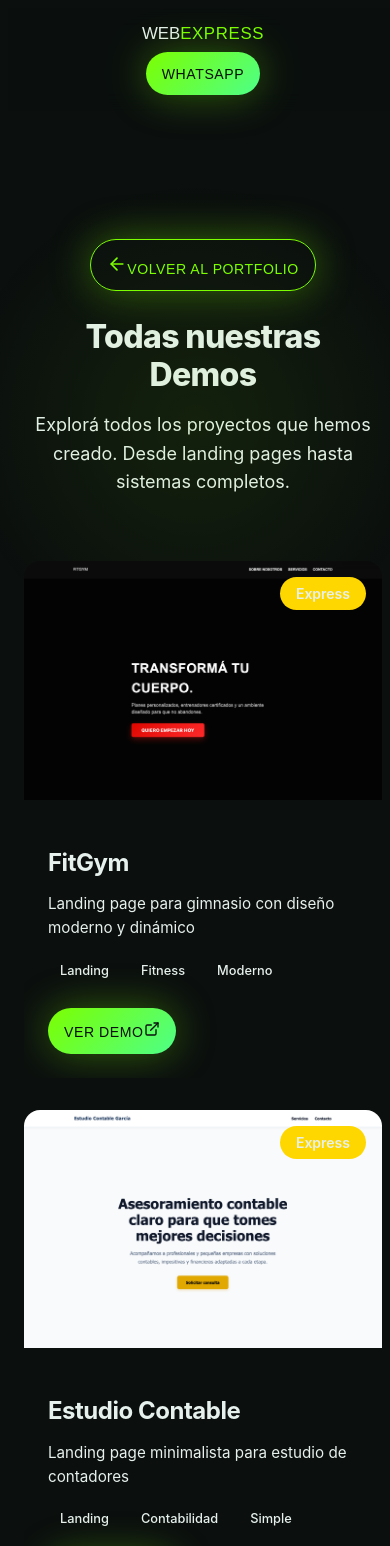
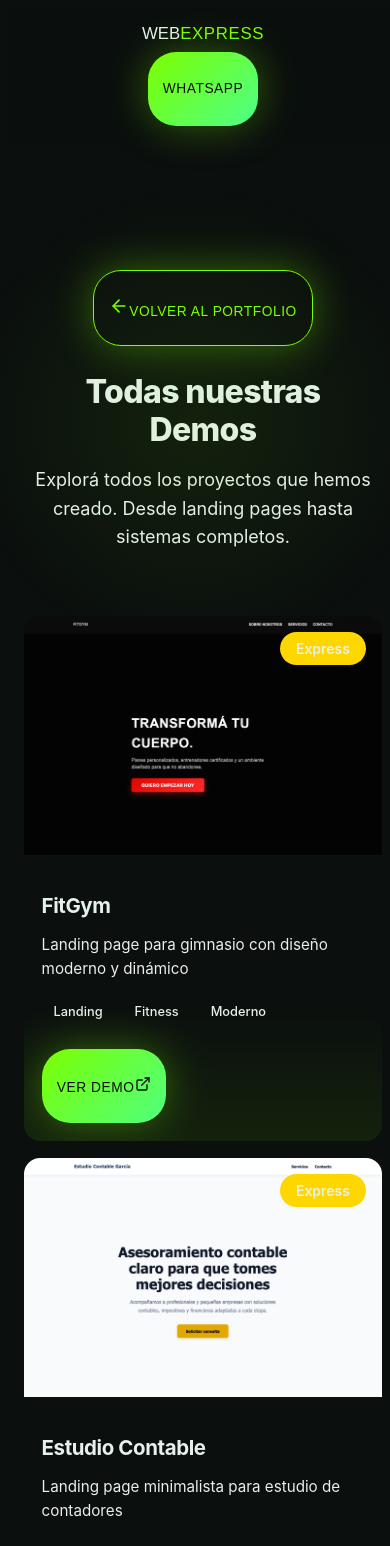
Before and after one commit to leandroArias1/web-express, a React (Vite) app in the folder web-express/: page /demos in a window 390 px wide. Shown: the top 1546 px of the page. Built offline with nearby package versions, Linux system fonts and the light colour scheme.

Commit message:
Unify project card hover and fix responsive button clipping

```diff
--- a/web-express/src/components/sections/Portfolio.jsx
+++ b/web-express/src/components/sections/Portfolio.jsx
@@ -75,9 +75,9 @@ const Portfolio = () => {
               key={demo.title}
               href={demo.url}
               variants={cardVariants}
-              whileHover={{ y: -10, scale: 1.015 }}
-              transition={{ duration: 0.35 }}
-              className="portfolio-card"
+              whileHover={{ y: -6 }}
+              transition={{ type: 'spring', stiffness: 220, damping: 18 }}
+              className="portfolio-card project-card"
             >
               <div className="portfolio-card__image">
                 <img
--- a/web-express/src/pages/DemosExpress.jsx
+++ b/web-express/src/pages/DemosExpress.jsx
@@ -95,8 +95,8 @@ const DemosExpress = () => {
               initial={{ opacity: 0, y: 30 }}
               animate={{ opacity: 1, y: 0 }}
               transition={{ delay: index * 0.1 }}
-              whileHover={{ y: -8 }}
-              className="demo-card"
+              whileHover={{ y: -6 }}
+              className="demo-card project-card"
             >
               {/* Imagen */}
               <div className="demo-card__image">
--- a/web-express/src/pages/DemosNegocio.jsx
+++ b/web-express/src/pages/DemosNegocio.jsx
@@ -63,8 +63,8 @@ const DemosNegocio = () => {
               initial={{ opacity: 0, y: 30 }}
               animate={{ opacity: 1, y: 0 }}
               transition={{ delay: index * 0.1 }}
-              whileHover={{ y: -8 }}
-              className="demo-card"
+              whileHover={{ y: -6 }}
+              className="demo-card project-card"
             >
               {/* Imagen */}
               <div className="demo-card__image">
--- a/web-express/src/pages/DemosPro.jsx
+++ b/web-express/src/pages/DemosPro.jsx
@@ -63,8 +63,8 @@ const DemosPro = () => {
               initial={{ opacity: 0, y: 30 }}
               animate={{ opacity: 1, y: 0 }}
               transition={{ delay: index * 0.1 }}
-              whileHover={{ y: -8 }}
-              className="demo-card"
+              whileHover={{ y: -6 }}
+              className="demo-card project-card"
             >
               {/* Imagen */}
               <div className="demo-card__image">
--- a/web-express/src/pages/TodasLasDemos.jsx
+++ b/web-express/src/pages/TodasLasDemos.jsx
@@ -141,8 +141,8 @@ const TodasLasDemos = () => {
               initial={{ opacity: 0, y: 30 }}
               animate={{ opacity: 1, y: 0 }}
               transition={{ delay: index * 0.05 }}
-              whileHover={{ y: -8 }}
-              className="demo-card"
+              whileHover={{ y: -6 }}
+              className="demo-card project-card"
             >
               {/* Imagen */}
               <div className="demo-card__image">
--- a/web-express/src/styles/demos.css
+++ b/web-express/src/styles/demos.css
@@ -63,12 +63,30 @@
   border-radius: 16px;
   overflow: hidden;
   border: 1px solid var(--gray);
-  transition: all 0.3s ease;
+  transition: border-color 0.28s ease, box-shadow 0.28s ease, transform 0.28s ease;
+  position: relative;
 }
 
-.demo-card:hover {
+.demo-card:hover,
+.project-card:hover {
   border-color: var(--primary);
-  box-shadow: 0 20px 40px rgba(0, 0, 0, 0.3);
+  box-shadow: 0 18px 42px rgba(0, 0, 0, 0.38);
+  transform: translateY(-6px);
+}
+
+.demo-card::after {
+  content: '';
+  position: absolute;
+  inset: auto 0 0 0;
+  height: 38%;
+  background: linear-gradient(to top, rgba(124,255,0,0.16), transparent 70%);
+  opacity: 0.5;
+  pointer-events: none;
+  transition: opacity 0.28s ease;
+}
+
+.demo-card:hover::after {
+  opacity: 0.78;
 }
 
 .demo-card__image {
@@ -83,11 +101,12 @@
   width: 100%;
   height: 100%;
   object-fit: cover;
-  transition: transform 0.3s ease;
+  transition: transform 0.45s ease;
 }
 
-.demo-card:hover .demo-card__image img {
-  transform: scale(1.05);
+.demo-card:hover .demo-card__image img,
+.project-card:hover .demo-card__image img {
+  transform: scale(1.03);
 }
 
 .demo-card__category {
@@ -154,10 +173,13 @@
 
 .demo-card__button {
   width: 100%;
+  min-height: 48px;
+  padding-inline: 0.85rem;
   display: flex;
   align-items: center;
   justify-content: center;
   gap: 0.5rem;
+  white-space: nowrap;
 }
 
 /* CTA Final */
@@ -187,6 +209,15 @@
     padding: 2rem 1rem;
   }
 
+  .demos-header__back {
+    width: 100%;
+    justify-content: center;
+  }
+
+  .demos-header__back.btn {
+    white-space: normal;
+  }
+
   .demos-header {
     padding: 3rem 1.5rem 2rem;
   }
@@ -203,3 +234,23 @@
     font-size: 1.5rem;
   }
 }
+
+@media (max-width: 480px) {
+  .demos-grid {
+    gap: 1.1rem;
+  }
+
+  .demo-card__content {
+    padding: 1.1rem;
+  }
+
+  .demo-card__title {
+    font-size: 1.28rem;
+  }
+
+  .demo-card__button {
+    white-space: normal;
+    line-height: 1.2;
+    min-height: 52px;
+  }
+}
--- a/web-express/src/styles/global.css
+++ b/web-express/src/styles/global.css
@@ -51,12 +51,17 @@ body {
   display: inline-flex;
   align-items: center;
   justify-content: center;
+  gap: 0.45rem;
   padding: 0.9rem 1.8rem;
+  min-height: 48px;
   border-radius: var(--radius-lg);
   font-family: var(--font-title);
   font-size: 0.95rem;
+  line-height: 1.2;
   letter-spacing: 0.04em;
   text-transform: uppercase;
+  text-align: center;
+  white-space: nowrap;
   cursor: pointer;
   border: none;
   overflow: hidden;
@@ -1037,8 +1042,9 @@ input[type="button"] {
   }
 
   .btn {
-    padding: 0.85rem 1rem;
-    font-size: 0.88rem;
+    padding: 0.82rem 0.95rem;
+    font-size: 0.86rem;
+    white-space: normal;
   }
 
   .hero__eyebrow {
--- a/web-express/src/styles/sections.css
+++ b/web-express/src/styles/sections.css
@@ -102,16 +102,17 @@
   border-radius: var(--radius-md);
   overflow: hidden;
   border: 1px solid var(--color-border);
-  transition: all var(--transition-base);
+  transition: border-color 0.28s ease, box-shadow 0.28s ease, transform 0.28s ease;
   cursor: pointer;
   text-decoration: none;
   display: block;
 }
 
-.portfolio-card:hover {
+.portfolio-card:hover,
+.project-card:hover {
   border-color: var(--color-primary);
-  box-shadow: var(--shadow-glow);
-  transform: translateY(-8px);
+  box-shadow: 0 18px 42px rgba(0, 0, 0, 0.38);
+  transform: translateY(-6px);
 }
 
 .portfolio-card__image {
@@ -126,11 +127,12 @@
   width: 100%;
   height: 100%;
   object-fit: cover;
-  transition: transform var(--transition-base);
+  transition: transform 0.45s ease;
 }
 
-.portfolio-card:hover .portfolio-card__image img {
-  transform: scale(1.05);
+.portfolio-card:hover .portfolio-card__image img,
+.project-card:hover .portfolio-card__image img {
+  transform: scale(1.03);
 }
 
 .portfolio-card__overlay {
@@ -151,22 +153,16 @@
 
 .portfolio-card__shine {
   position: absolute;
-  top: -180%;
-  left: -140%;
-  width: 55%;
-  height: 400%;
-  background: linear-gradient(
-    110deg,
-    transparent 0%,
-    rgba(255,255,255,0.16) 50%,
-    transparent 100%
-  );
-  transform: rotate(24deg);
-  transition: transform 0.8s ease;
+  inset: auto 0 0 0;
+  height: 40%;
+  background: linear-gradient(to top, rgba(124,255,0,0.18), transparent 65%);
+  opacity: 0.55;
+  transition: opacity 0.28s ease;
 }
 
-.portfolio-card:hover .portfolio-card__shine {
-  transform: translateX(280%) rotate(24deg);
+.portfolio-card:hover .portfolio-card__shine,
+.project-card:hover .portfolio-card__shine {
+  opacity: 0.82;
 }
 
 .portfolio-card__content {
```
